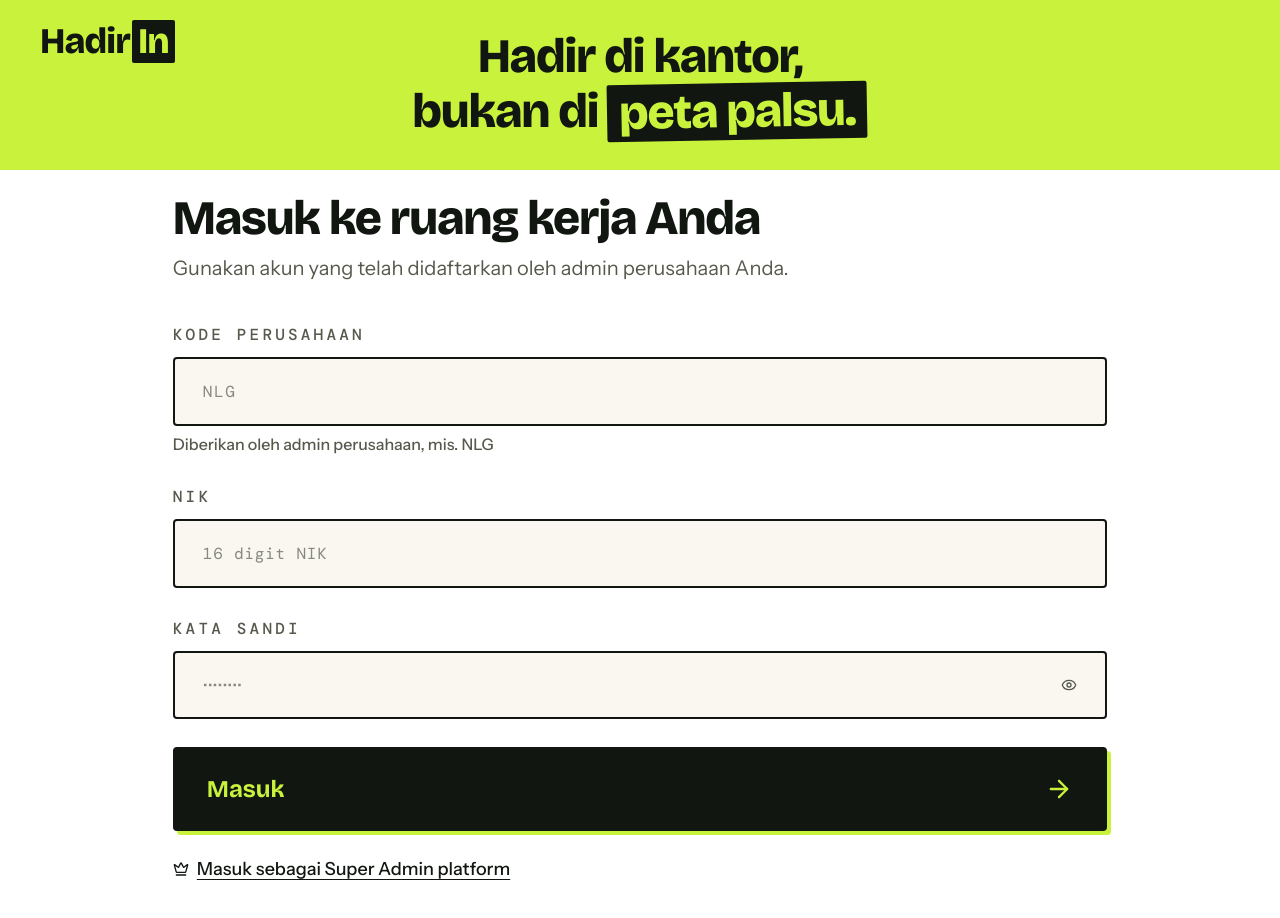
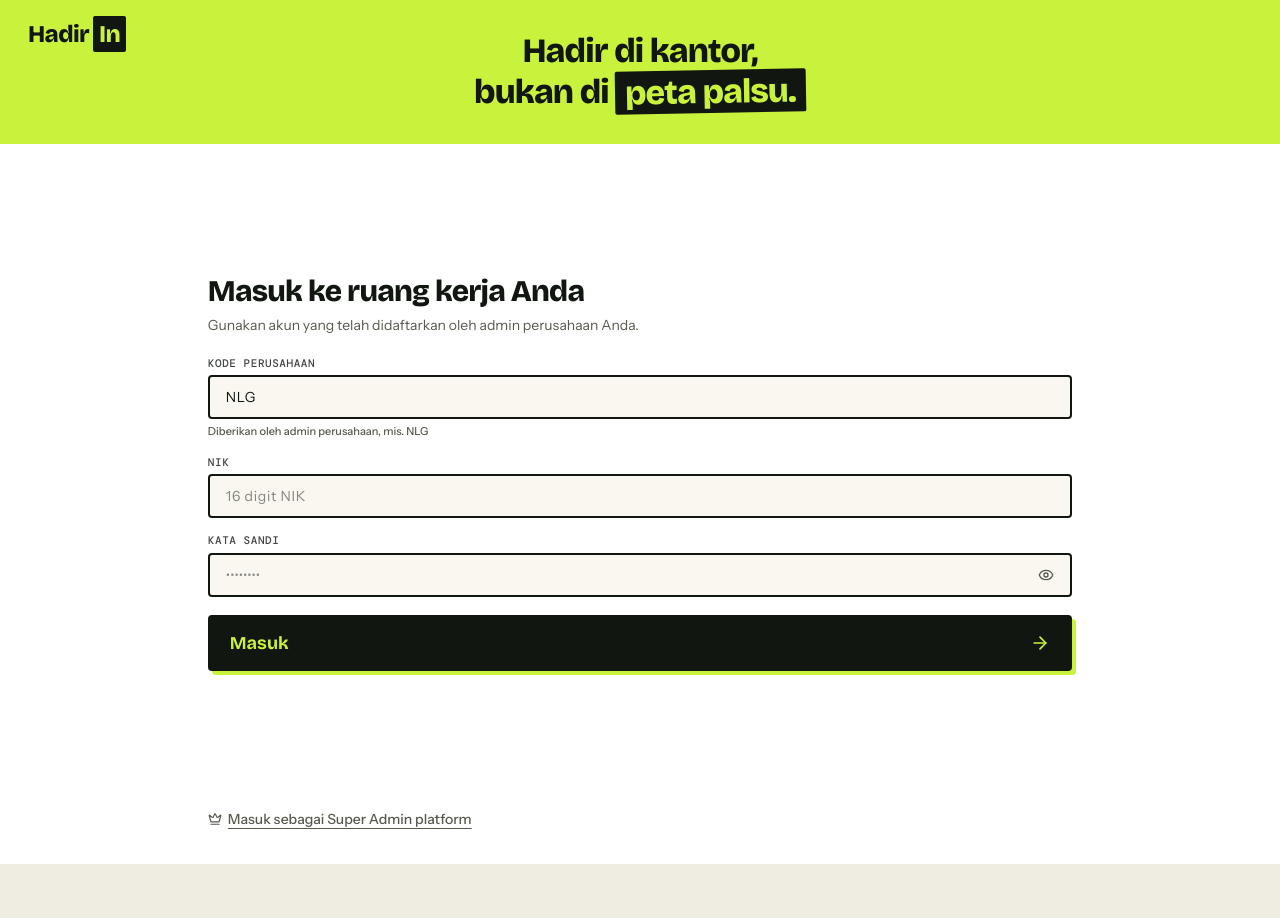
Before and after one commit to ADMSSS/tif2001-AFWAN-HadirIn, a React (Vite) app in the folder client/: page / in a window 1280 px wide. Shown: the top 918 px of the page. After the commit the page ends 864 px from the top, so only its background shows below. Built offline with nearby package versions, Linux system fonts and the light colour scheme; no server answers.

Commit message:
style(client): adjust AuthPage desktop typography and form height to fit single viewport

```diff
--- a/client/src/components/InputText.jsx
+++ b/client/src/components/InputText.jsx
@@ -1,89 +1,88 @@
-import { useState } from 'react';
+import React, { useState } from 'react';
 import { Eye, EyeOff } from 'lucide-react';
 
 export const inputCls =
-  'w-full bg-transparent outline-none placeholder:text-muted-foreground/70';
+  'w-full bg-transparent focus:outline-none font-sans disabled:opacity-60';
 
 /**
- * Komponen Field / InputText (1:1 dari Figma Make ui.tsx)
+ * InputText - 1:1 dengan komponen Field pada figma desain/src/app/component/ui.tsx
  */
-export default function InputText({
+const InputText = ({
   label,
-  id,
   name,
   type = 'text',
-  placeholder = '',
+  placeholder,
   value,
   onChange,
-  error = '',
-  helperText = '',
-  hint = '',
+  error,
+  helperText,
+  hint,
   disabled = false,
+  mono = false,
+  autoComplete,
+  inputMode,
+  maxLength,
   className = '',
-  inputClassName = '',
-  ...props
-}) {
-  const [show, setShow] = useState(false);
+}) => {
+  const [showPassword, setShowPassword] = useState(false);
   const isPassword = type === 'password';
-  const effectiveType = isPassword ? (show ? 'text' : 'password') : type;
-  const displayHint = hint || helperText;
+  const resolvedType = isPassword ? (showPassword ? 'text' : 'password') : type;
+  const resolvedHint = hint || helperText;
 
   return (
-    <label htmlFor={id || name} className={`block ${className}`}>
-      <span className="font-mono text-[11px] uppercase tracking-[0.2em] text-muted-foreground">
+    <label className={`block ${className}`}>
+      {label && (
+        <span className="block font-mono text-[11px] uppercase tracking-wider text-foreground/80">
           {label}
         </span>
-      <div className="mt-1.5 border-2 border-foreground rounded-md bg-card px-4 py-2.5 focus-within:shadow-[4px_4px_0_0_#c9f23c] focus-within:-translate-y-px transition-all">
-        {isPassword ? (
-          <div className="flex items-center gap-2">
+      )}
+      <div
+        className={`mt-1 flex items-center gap-2 border-2 rounded-md bg-card px-3.5 py-2 lg:px-4 lg:py-2.5 focus-within:shadow-[4px_4px_0_0_#c9f23c] focus-within:-translate-y-px transition-all ${
+          error ? 'border-destructive' : 'border-foreground'
+        }`}
+      >
         <input
-              id={id || name}
+          id={name}
           name={name}
-              type={effectiveType}
+          type={resolvedType}
           value={value}
           onChange={onChange}
+          placeholder={placeholder}
           disabled={disabled}
-              placeholder={placeholder}
-              className={`${inputCls} ${inputClassName}`}
-              {...props}
+          autoComplete={autoComplete}
+          inputMode={inputMode}
+          maxLength={maxLength}
+          aria-invalid={Boolean(error)}
+          className={`${inputCls} text-sm ${mono ? 'font-mono tracking-wider' : ''}`}
         />
+        {isPassword && (
           <button
             type="button"
-              onClick={() => setShow((s) => !s)}
-              disabled={disabled}
-              aria-label={
-                show ? 'Sembunyikan kata sandi' : 'Tampilkan kata sandi'
-              }
-              className="text-muted-foreground hover:text-foreground"
+            onClick={() => setShowPassword((prev) => !prev)}
+            aria-label={showPassword ? 'Sembunyikan sandi' : 'Tampilkan sandi'}
+            className="text-muted-foreground hover:text-foreground cursor-pointer"
+            tabIndex={-1}
           >
-              {show ? (
+            {showPassword ? (
               <EyeOff className="w-4 h-4" />
             ) : (
               <Eye className="w-4 h-4" />
             )}
           </button>
-          </div>
-        ) : (
-          <input
-            id={id || name}
-            name={name}
-            type={effectiveType}
-            value={value}
-            onChange={onChange}
-            disabled={disabled}
-            placeholder={placeholder}
-            className={`${inputCls} ${inputClassName}`}
-            {...props}
-          />
         )}
       </div>
-      {error ? (
-        <span className="block text-xs text-destructive mt-1.5">{error}</span>
-      ) : displayHint ? (
-        <span className="block text-xs text-muted-foreground mt-1.5">
-          {displayHint}
+      {resolvedHint && !error && (
+        <span className="block text-[11px] text-muted-foreground mt-1">
+          {resolvedHint}
         </span>
-      ) : null}
+      )}
+      {error && (
+        <span role="alert" className="block text-xs text-destructive font-medium mt-1">
+          {error}
+        </span>
+      )}
     </label>
   );
-}
+};
+
+export default InputText;
--- a/client/src/components/PrimaryButton.jsx
+++ b/client/src/components/PrimaryButton.jsx
@@ -1,36 +1,52 @@
+import React from 'react';
 import { ArrowRight } from 'lucide-react';
 
 /**
- * Komponen PrimaryButton (Dikonversi 1:1 dari Figma Make ui.tsx & AuthPage.tsx)
+ * PrimaryButton - 1:1 dengan tombol submit di AuthPage Figma (proporsional untuk layar desktop)
  */
-export default function PrimaryButton({
+const PrimaryButton = ({
   children,
   type = 'button',
   onClick,
+  isLoading = false,
   disabled = false,
-  loading = false,
   className = '',
-  ...props
-}) {
-  const isDisabled = disabled || loading;
-
+}) => {
   return (
     <button
       type={type}
       onClick={onClick}
-      disabled={isDisabled}
-      className={[
-        'group w-full flex items-center justify-between bg-foreground text-accent font-display font-bold text-lg lg:text-2xl px-5 lg:px-8 py-4 lg:py-6 rounded-md',
-        'shadow-[4px_4px_0_0_#c9f23c] border-2 border-foreground',
-        'hover:translate-x-[2px] hover:translate-y-[2px] hover:shadow-[2px_2px_0_0_#c9f23c] transition-all',
-        'focus-visible:outline-2 focus-visible:outline-offset-2',
-        'disabled:opacity-50 disabled:pointer-events-none cursor-pointer',
-        className,
-      ].join(' ')}
-      {...props}
+      disabled={disabled || isLoading}
+      className={`group w-full flex items-center justify-between bg-foreground text-accent font-display font-bold text-base lg:text-lg px-5 py-3 rounded-md shadow-[4px_4px_0_0_#c9f23c] border-2 border-foreground hover:translate-x-[2px] hover:translate-y-[2px] hover:shadow-[2px_2px_0_0_#c9f23c] transition-all disabled:opacity-60 disabled:pointer-events-none cursor-pointer ${className}`}
     >
-      <span>{loading ? 'Memproses...' : children}</span>
-      <ArrowRight className="w-5 h-5 lg:w-7 lg:h-7 transition-transform group-hover:translate-x-1" />
+      <span>{isLoading ? 'Memproses...' : children}</span>
+      {isLoading ? (
+        <svg
+          className="animate-spin h-5 w-5 text-accent"
+          xmlns="http://www.w3.org/2000/svg"
+          fill="none"
+          viewBox="0 0 24 24"
+          aria-hidden="true"
+        >
+          <circle
+            className="opacity-25"
+            cx="12"
+            cy="12"
+            r="10"
+            stroke="currentColor"
+            strokeWidth="4"
+          />
+          <path
+            className="opacity-75"
+            fill="currentColor"
+            d="M4 12a8 8 0 018-8V0C5.373 0 0 5.373 0 12h4zm2 5.291A7.962 7.962 0 014 12H0c0 3.042 1.135 5.824 3 7.938l3-2.647z"
+          />
+        </svg>
+      ) : (
+        <ArrowRight className="w-5 h-5 group-hover:translate-x-1 transition-transform" />
+      )}
     </button>
   );
-}
+};
+
+export default PrimaryButton;
--- a/client/src/pages/AuthPage.jsx
+++ b/client/src/pages/AuthPage.jsx
@@ -1,246 +1,282 @@
-import { useState } from 'react';
-import { Crown, UserRound } from 'lucide-react';
+import React, { useState } from 'react';
+import { Crown, UserCheck } from 'lucide-react';
 import { z } from 'zod';
 import InputText from '../components/InputText';
 import PrimaryButton from '../components/PrimaryButton';
 import { authService } from '../services/api';
 
-// ─── Wordmark (1:1 dari Figma Make ui.tsx) ────────────────────────────────────
-export function Wordmark({ dark = false, className = '' }) {
+/**
+ * Wordmark - 1:1 dengan komponen Wordmark pada figma desain/src/app/component/ui.tsx
+ */
+export function Wordmark({ dark = false, className = 'text-2xl' }) {
   return (
-    <span
-      className={`font-display font-extrabold tracking-tight leading-none ${className}`}
+    <div
+      className={`inline-flex items-baseline gap-1 font-display font-extrabold tracking-tight select-none ${className}`}
     >
-      Hadir
+      <span className={dark ? 'text-sidebar-foreground' : 'text-foreground'}>
+        Hadir
+      </span>
       <span
-        className={
-          dark
-            ? 'text-accent'
-            : 'bg-foreground text-accent px-1.5 ml-0.5 rounded-sm'
-        }
+        className={`px-1.5 py-0.5 rounded-sm ${
+          dark ? 'bg-accent text-foreground' : 'bg-foreground text-accent'
+        }`}
       >
         In
       </span>
-    </span>
+    </div>
   );
 }
 
-// ─── Zod Validation Schemas ───────────────────────────────────────────────────
+// ─── Skema Validasi Zod ──────────────────────────────────────────────────────
 const tenantLoginSchema = z.object({
-  code: z.string().min(1, 'Kode perusahaan, NIK, dan kata sandi wajib diisi.'),
+  companyCode: z.string().min(1, 'Kode perusahaan wajib diisi.'),
   nik: z
     .string()
-    .min(1, 'Kode perusahaan, NIK, dan kata sandi wajib diisi.')
-    .length(16, 'NIK harus terdiri dari 16 digit angka.'),
-  password: z
-    .string()
-    .min(1, 'Kode perusahaan, NIK, dan kata sandi wajib diisi.'),
+    .min(1, 'NIK wajib diisi.')
+    .regex(/^\d{16}$/, 'NIK harus terdiri dari 16 digit angka.'),
+  password: z.string().min(1, 'Kata sandi wajib diisi.'),
 });
 
 const superAdminLoginSchema = z.object({
-  nik: z.string().min(1, 'Username dan kata sandi wajib diisi.'),
-  password: z.string().min(1, 'Username dan kata sandi wajib diisi.'),
+  username: z.string().min(1, 'Username wajib diisi.'),
+  password: z.string().min(1, 'Kata sandi wajib diisi.'),
 });
 
-export default function AuthPage({ onAuth }) {
-  const [mode, setMode] = useState('tenant');
-  const [code, setCode] = useState('');
+/**
+ * AuthPage - Halaman Login proporsional sesuai screenshot Figma:
+ * - Header + Judul + Seluruh Input + Tombol Masuk muat dalam 1 layar (100vh) tanpa scroll
+ * - Scroll ke bawah hanya untuk mengakses tombol "Masuk sebagai Super Admin platform"
+ */
+const AuthPage = ({ onAuth }) => {
+  const [superMode, setSuperMode] = useState(false);
+  const [code, setCode] = useState('NLG');
   const [nik, setNik] = useState('');
   const [password, setPassword] = useState('');
-  const [error, setError] = useState('');
-  const [loading, setLoading] = useState(false);
+  const [errors, setErrors] = useState({});
+  const [err, setErr] = useState(null);
+  const [successMessage, setSuccessMessage] = useState('');
+  const [isSubmitting, setIsSubmitting] = useState(false);
 
-  const switchMode = (m) => {
-    setMode(m);
-    setError('');
-    setCode('');
+  const switchMode = (nextSuperMode) => {
+    setSuperMode(nextSuperMode);
     setNik('');
     setPassword('');
+    setErrors({});
+    setErr(null);
+    setSuccessMessage('');
+  };
+
+  const handleFieldChange = (field, setter) => (e) => {
+    let val = e.target.value;
+    if (field === 'companyCode') {
+      val = val.toUpperCase();
+    }
+    setter(val);
+    if (errors[field]) {
+      setErrors((prev) => ({ ...prev, [field]: '' }));
+    }
+    if (err) setErr(null);
   };
 
   const submit = async (e) => {
     e.preventDefault();
-    setError('');
+    setErr(null);
+    setSuccessMessage('');
 
-    if (mode === 'super') {
-      const parsed = superAdminLoginSchema.safeParse({ nik, password });
-      if (!parsed.success) {
-        setError('Username dan kata sandi wajib diisi.');
-        return;
+    const payload = superMode
+      ? { username: nik.trim(), password }
+      : { companyCode: code.trim(), nik: nik.trim(), password };
+
+    const activeSchema = superMode ? superAdminLoginSchema : tenantLoginSchema;
+    const parsed = activeSchema.safeParse(payload);
+
+    if (!parsed.success) {
+      const fieldErrors = {};
+      for (const issue of parsed.error.issues) {
+        const key = issue.path[0];
+        if (key && !fieldErrors[key]) {
+          fieldErrors[key] = issue.message;
+        }
       }
-      setLoading(true);
-      try {
-        const res = await authService.loginSuperAdmin({
-          username: nik,
-          password,
-        });
-        if (onAuth) onAuth(res);
-      } catch (err) {
-        setError(
-          err?.response?.data?.message ||
-            'Username atau kata sandi Super Admin salah.',
-        );
-      } finally {
-        setLoading(false);
-      }
+      setErrors(fieldErrors);
       return;
     }
 
-    const parsed = tenantLoginSchema.safeParse({ code, nik, password });
-    if (!parsed.success) {
-      setError(
-        parsed.error.errors[0]?.message ||
-          'Kode perusahaan, NIK, dan kata sandi wajib diisi.',
+    setErrors({});
+    setIsSubmitting(true);
+
+    try {
+      const response = superMode
+        ? await authService.loginSuperAdmin(parsed.data)
+        : await authService.loginTenant(parsed.data);
+
+      const token = response?.data?.token || response?.token;
+      if (token) {
+        localStorage.setItem('hadirin_token', token);
+      }
+      if (onAuth) {
+        onAuth(response);
+      }
+
+      setSuccessMessage(
+        superMode
+          ? 'Autentikasi Konsol Super Admin berhasil.'
+          : `Autentikasi ruang kerja (${parsed.data.companyCode}) berhasil.`
       );
-      return;
-    }
-
-    setLoading(true);
-    try {
-      const res = await authService.loginTenant({
-        companyCode: code,
-        nik,
-        password,
-      });
-      if (onAuth) onAuth(res);
-    } catch (err) {
-      setError(
-        err?.response?.data?.message ||
-          'Kode perusahaan, NIK, atau kata sandi tidak sesuai.',
+    } catch (apiError) {
+      setErr(
+        apiError?.response?.data?.message ||
+          apiError?.message ||
+          (superMode
+            ? 'Kredensial Super Admin tidak valid.'
+            : 'Kode perusahaan, NIK, atau kata sandi tidak cocok.')
       );
     } finally {
-      setLoading(false);
+      setIsSubmitting(false);
     }
   };
 
   return (
-    <div className="min-h-screen bg-white relative">
-      <header className="hidden lg:block relative bg-accent text-foreground h-[21vh] min-h-[170px]">
-        <div className="absolute top-6 left-10">
-          <Wordmark className="text-4xl" />
+    <div className="min-h-screen flex flex-col bg-white">
+      {/* Header Desktop: proporsional 18vh sehingga seluruh form input muat dalam 1 layar */}
+      <header className="hidden lg:block relative bg-accent text-foreground h-[18vh] min-h-[115px] max-h-[155px]">
+        <div className="absolute top-4 left-7">
+          <Wordmark className="text-2xl" />
         </div>
-        <h1 className="absolute inset-0 flex flex-col items-center justify-center text-center font-display font-extrabold text-5xl leading-[1.1] tracking-tight">
-          <span>Hadir di kantor,</span>
-          <span>
+        <div className="h-full flex items-center justify-center px-10 text-center">
+          <h1 className="font-display font-extrabold text-3xl xl:text-[34px] leading-[1.15] tracking-tight">
+            Hadir di kantor,
+            <br />
             bukan di{' '}
-            <span className="inline-block bg-foreground text-accent px-3 py-0.5 rounded-sm -rotate-1">
+            <span className="inline-block bg-foreground text-accent px-2.5 py-0.5 rounded-sm -rotate-1">
               peta palsu.
             </span>
-          </span>
-        </h1>
+          </h1>
+        </div>
       </header>
 
-      <header className="lg:hidden bg-accent text-foreground px-6 sm:px-8 py-8 flex flex-col gap-10">
-        <Wordmark className="text-3xl" />
-        <h1 className="font-display font-extrabold text-3xl sm:text-4xl leading-[1.05] tracking-tight max-w-sm">
-          Hadir di kantor,
-          <br />
-          bukan di
-          <br />
-          <span className="inline-block bg-foreground text-accent px-2 py-0.5 rounded-sm -rotate-1 mt-1">
-            peta palsu.
-          </span>
-        </h1>
+      {/* Header Mobile */}
+      <header className="lg:hidden bg-accent text-foreground px-6 sm:px-8 py-6 flex flex-col gap-6">
+        <div className="flex items-center justify-between">
+          <Wordmark className="text-2xl" />
+        </div>
+        <div>
+          <h1 className="font-display font-extrabold text-2xl sm:text-3xl leading-[1.12] tracking-tight">
+            Hadir di kantor, bukan di{' '}
+            <span className="inline-block bg-foreground text-accent px-2 py-0.5 rounded-sm -rotate-1">
+              peta palsu.
+            </span>
+          </h1>
+        </div>
       </header>
 
-      <section className="px-6 lg:px-14">
-        <div className="w-full lg:w-[80%] max-w-[1400px] mx-auto">
-          <div className="lg:min-h-[79svh] flex flex-col justify-start lg:justify-center pt-8 lg:pt-6 pb-10">
-            <h2 className="font-display text-3xl lg:text-5xl font-extrabold tracking-tight">
-              {mode === 'tenant'
-                ? 'Masuk ke ruang kerja Anda'
-                : 'Konsol Super Admin'}
+      {/* Bagian Form: 1 layar penuh (82vh) untuk Judul + Input + Tombol Masuk, scroll hanya untuk tombol Super Admin */}
+      <section className="flex-1 flex flex-col px-6 lg:px-14">
+        <div className="w-full lg:w-[74%] max-w-[920px] mx-auto">
+          {/* Area 1 Interface (Tanpa Scroll di Desktop) */}
+          <div className="lg:min-h-[82vh] flex flex-col justify-start lg:justify-center pt-6 lg:py-4">
+            <h2 className="font-display text-2xl lg:text-[30px] font-extrabold tracking-tight leading-tight">
+              {superMode ? 'Konsol Super Admin' : 'Masuk ke ruang kerja Anda'}
             </h2>
-            <p className="text-muted-foreground text-sm lg:text-xl mt-1.5 lg:mt-3 mb-6 lg:mb-10">
-              {mode === 'tenant'
-                ? 'Gunakan akun yang telah didaftarkan oleh admin perusahaan Anda.'
-                : 'Kelola tenant, lisensi, dan isolasi data tanpa melihat data pribadi karyawan.'}
+            <p className="text-muted-foreground mt-1 text-xs lg:text-sm">
+              {superMode
+                ? 'Kelola tenant, lisensi, dan isolasi data tanpa melihat data pribadi karyawan.'
+                : 'Gunakan akun yang telah didaftarkan oleh admin perusahaan Anda.'}
             </p>
 
-            <form
-              onSubmit={submit}
-              className="space-y-4 lg:space-y-7 lg:text-2xl lg:[&_label>span:first-child]:text-base lg:[&_label>div]:px-7 lg:[&_label>div]:py-5 lg:[&_label>div]:mt-2.5 lg:[&_label>div+span]:text-base"
-              noValidate
-            >
-              {mode === 'tenant' && (
+            <form onSubmit={submit} className="mt-4 lg:mt-5 space-y-3 lg:space-y-3.5" noValidate>
+              {!superMode && (
                 <InputText
-                  id="login-code"
-                  name="code"
                   label="Kode perusahaan"
+                  name="companyCode"
+                  value={code}
+                  onChange={handleFieldChange('companyCode', setCode)}
+                  placeholder="NLG"
+                  mono
                   hint="Diberikan oleh admin perusahaan, mis. NLG"
-                  value={code}
-                  onChange={(e) => setCode(e.target.value.toUpperCase())}
-                  placeholder="NLG"
-                  inputClassName="font-mono tracking-widest"
-                  autoComplete="organization"
-                  disabled={loading}
+                  error={errors.companyCode}
+                  disabled={isSubmitting}
                 />
               )}
 
               <InputText
-                id="login-nik"
-                name="nik"
-                label={mode === 'tenant' ? 'NIK' : 'Username'}
+                label={superMode ? 'Username' : 'NIK'}
+                name={superMode ? 'username' : 'nik'}
                 value={nik}
-                onChange={(e) =>
-                  setNik(
-                    mode === 'tenant'
-                      ? e.target.value.replace(/\D/g, '').slice(0, 16)
-                      : e.target.value,
-                  )
-                }
-                inputMode={mode === 'tenant' ? 'numeric' : 'text'}
-                placeholder={mode === 'tenant' ? '16 digit NIK' : 'superadmin'}
-                inputClassName={
-                  mode === 'tenant' ? 'font-mono tracking-wider' : ''
-                }
-                autoComplete="username"
-                disabled={loading}
+                onChange={handleFieldChange(superMode ? 'username' : 'nik', setNik)}
+                placeholder={superMode ? 'superadmin' : '16 digit NIK'}
+                mono={!superMode}
+                inputMode={superMode ? 'text' : 'numeric'}
+                maxLength={superMode ? undefined : 16}
+                error={superMode ? errors.username : errors.nik}
+                disabled={isSubmitting}
               />
 
               <InputText
-                id="login-password"
+                label="Kata sandi"
                 name="password"
                 type="password"
-                label="Kata sandi"
                 value={password}
-                onChange={(e) => setPassword(e.target.value)}
+                onChange={handleFieldChange('password', setPassword)}
                 placeholder="••••••••"
-                autoComplete="current-password"
-                disabled={loading}
+                error={errors.password}
+                disabled={isSubmitting}
               />
 
-              {error && (
-                <p
+              {err && (
+                <div
                   role="alert"
-                  className="text-sm font-medium text-destructive border-l-4 border-destructive pl-3 py-1"
+                  className="border-2 border-destructive bg-destructive/10 text-destructive px-3.5 py-2 rounded-md text-xs font-medium"
                 >
-                  {error}
-                </p>
+                  {err}
+                </div>
               )}
 
-              <PrimaryButton type="submit" loading={loading}>
-                Masuk
-              </PrimaryButton>
+              {successMessage && (
+                <div
+                  role="status"
+                  className="border-2 border-foreground bg-accent/35 text-foreground px-3.5 py-2 rounded-md text-xs font-medium"
+                >
+                  {successMessage}
+                </div>
+              )}
+
+              <div className="pt-1">
+                <PrimaryButton type="submit" isLoading={isSubmitting}>
+                  Masuk
+                </PrimaryButton>
+              </div>
             </form>
+          </div>
 
+          {/* Area Bawah (Muncul saat di-scroll ke bawah) */}
+          <div className="pt-2 pb-8">
             <button
               type="button"
-              onClick={() => switchMode(mode === 'tenant' ? 'super' : 'tenant')}
-              className="mt-4 lg:mt-6 flex items-center gap-2 text-sm lg:text-lg font-medium underline underline-offset-4 hover:text-muted-foreground"
+              onClick={() => switchMode(!superMode)}
+              className="text-xs lg:text-sm text-muted-foreground hover:text-foreground inline-flex items-center gap-1.5 cursor-pointer"
             >
-              {mode === 'tenant' ? (
-                <Crown className="w-4 h-4" />
+              {superMode ? (
+                <>
+                  <UserCheck className="w-3.5 h-3.5" />
+                  <span className="underline underline-offset-4">
+                    Kembali ke login perusahaan
+                  </span>
+                </>
               ) : (
-                <UserRound className="w-4 h-4" />
+                <>
+                  <Crown className="w-3.5 h-3.5" />
+                  <span className="underline underline-offset-4">
+                    Masuk sebagai Super Admin platform
+                  </span>
+                </>
               )}
-              {mode === 'tenant'
-                ? 'Masuk sebagai Super Admin platform'
-                : 'Kembali ke login perusahaan'}
             </button>
           </div>
         </div>
       </section>
     </div>
   );
-}
+};
+
+export default AuthPage;
```
Lines whose indentation alone changed are shown as unchanged.
